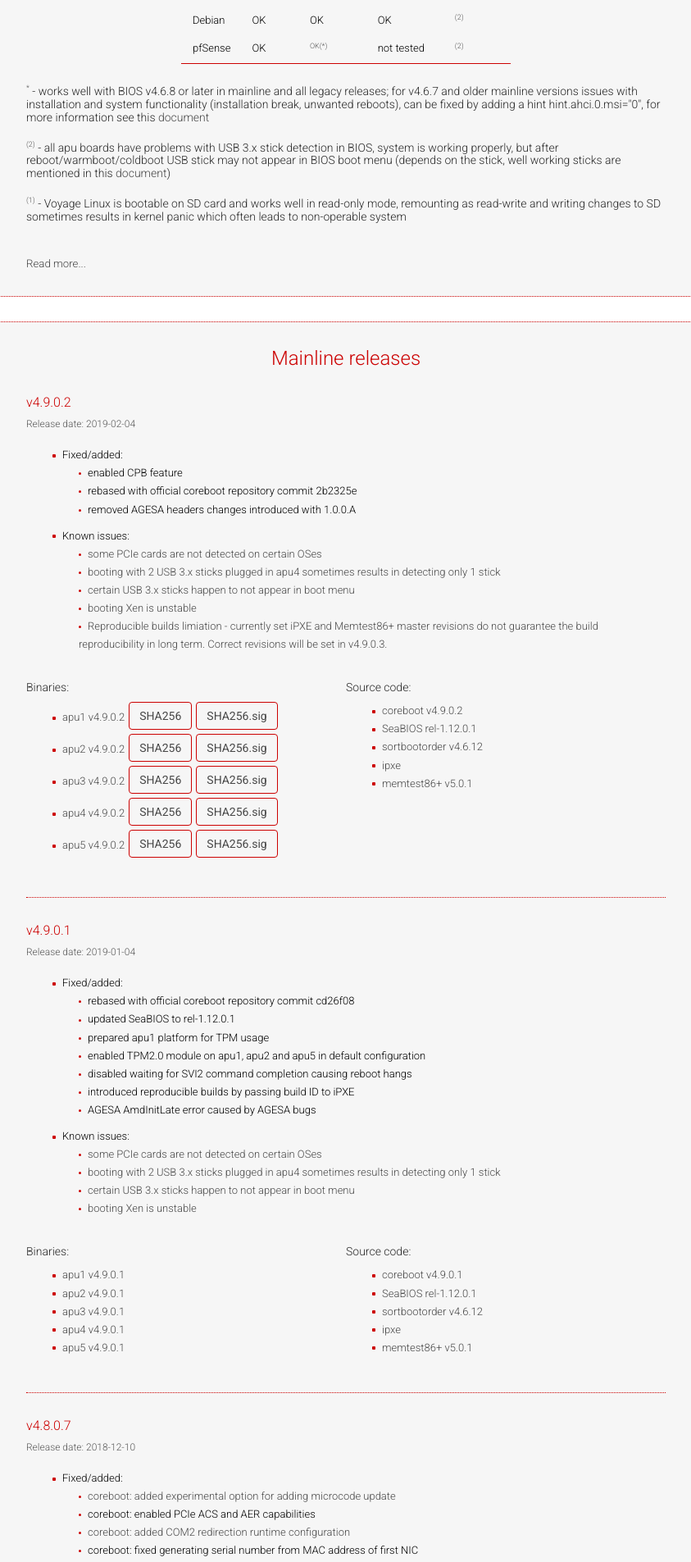
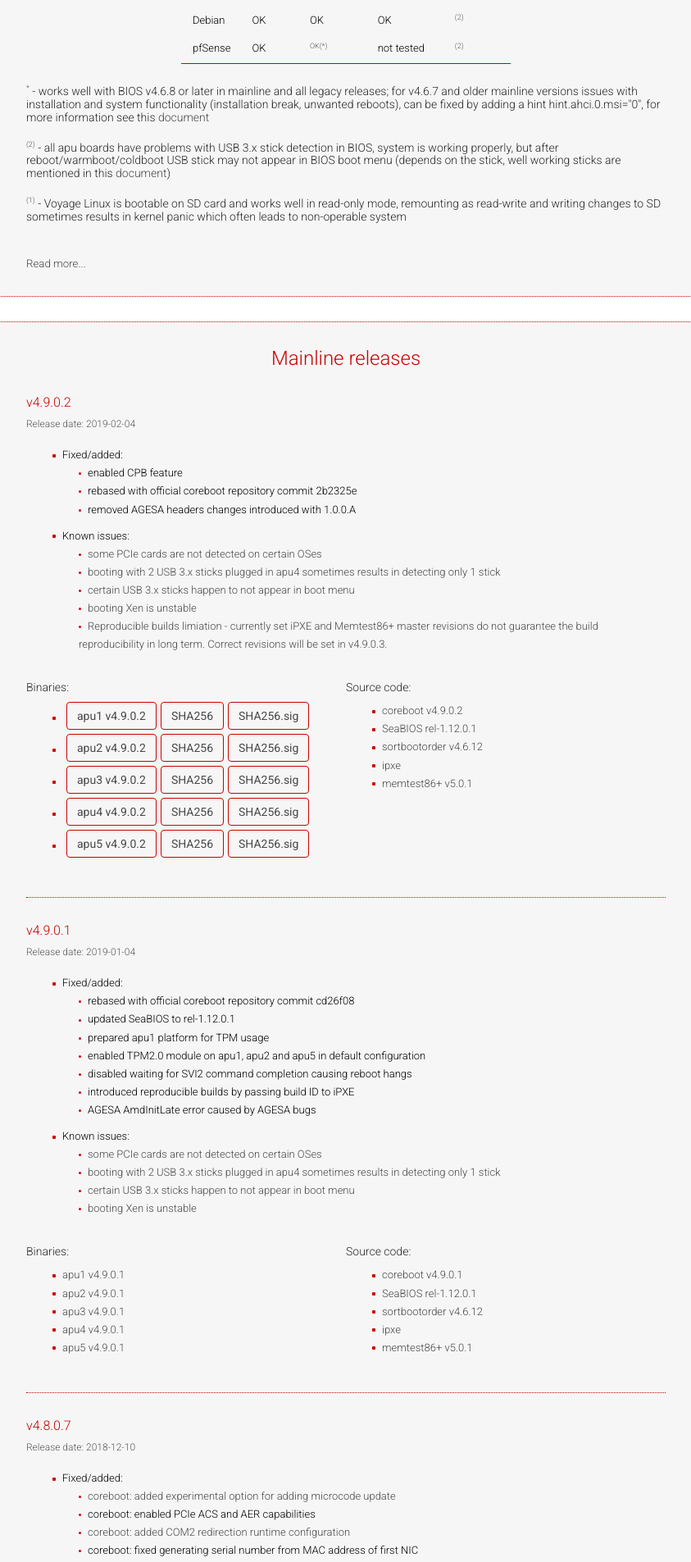
Before and after one commit to Moviss/moviss.gitgub.io, a Jekyll site: the page index.html, which Jekyll copies as it is, in a window 1280 px wide. Shown: the part 1335-3240 px from the top of the page at 82% size, without its empty margins (218-1061 px from the left). Built offline with Jekyll 4.4.1, drawn with Linux system fonts in a browser that asks for light colours; comment, search, counter and statistics services are not loaded.

Commit message:
update after fork

```diff
--- a/index.html
+++ b/index.html
@@ -271,11 +271,11 @@
                         <p>Binaries:</p>
                     </div>
                     <ul>
-                        <li><a href="https://cloud.3mdeb.com/index.php/s/4bExAC9GxNxKkEZ/download">apu1 v4.9.0.2</a><a href="https://cloud.3mdeb.com/index.php/s/gW78434jwxZZqGe/download" class="sha-button">SHA256</a><a href="https://cloud.3mdeb.com/index.php/s/fX8FCzAbMEyy6cr/download" class="sha-button">SHA256.sig</a></li>
-                        <li><a href="https://cloud.3mdeb.com/index.php/s/AF5XHB54gz4dpQL/download">apu2 v4.9.0.2</a><a href="https://cloud.3mdeb.com/index.php/s/6YmfLeCjtEYsgQP/download" class="sha-button">SHA256</a><a href="https://cloud.3mdeb.com/index.php/s/ZjZ96mmEg2XiHpF/download" class="sha-button">SHA256.sig</a></li>
-                        <li><a href="https://cloud.3mdeb.com/index.php/s/G4P4jeLFiwyne4p/download">apu3 v4.9.0.2</a><a href="https://cloud.3mdeb.com/index.php/s/WxDxFSGrf2fNWcg/download" class="sha-button">SHA256</a><a href="https://cloud.3mdeb.com/index.php/s/ccq3ejZBYCF8kGj/download" class="sha-button">SHA256.sig</a></li>
-                        <li><a href="https://cloud.3mdeb.com/index.php/s/DKo4ZkxjxiTttEb/download">apu4 v4.9.0.2</a><a href="https://cloud.3mdeb.com/index.php/s/9PLqiW2okoLRz2p/download" class="sha-button">SHA256</a><a href="https://cloud.3mdeb.com/index.php/s/m4W4A244y6wQcas/download" class="sha-button">SHA256.sig</a></li>
-                        <li><a href="https://cloud.3mdeb.com/index.php/s/mxMQamFwnXnwt6G/download">apu5 v4.9.0.2</a><a href="https://cloud.3mdeb.com/index.php/s/WCKyX9Zc6iPSnBn/download" class="sha-button">SHA256</a><a href="https://cloud.3mdeb.com/index.php/s/zysRfnHZnEzccYs/download" class="sha-button">SHA256.sig</a></li>
+                        <li><a class="sha-button" href="https://cloud.3mdeb.com/index.php/s/4bExAC9GxNxKkEZ/download">apu1 v4.9.0.2</a><a href="https://cloud.3mdeb.com/index.php/s/gW78434jwxZZqGe/download" class="sha-button">SHA256</a><a href="https://cloud.3mdeb.com/index.php/s/fX8FCzAbMEyy6cr/download" class="sha-button">SHA256.sig</a></li>
+                        <li><a class="sha-button" href="https://cloud.3mdeb.com/index.php/s/AF5XHB54gz4dpQL/download">apu2 v4.9.0.2</a><a href="https://cloud.3mdeb.com/index.php/s/6YmfLeCjtEYsgQP/download" class="sha-button">SHA256</a><a href="https://cloud.3mdeb.com/index.php/s/ZjZ96mmEg2XiHpF/download" class="sha-button">SHA256.sig</a></li>
+                        <li><a class="sha-button" href="https://cloud.3mdeb.com/index.php/s/G4P4jeLFiwyne4p/download">apu3 v4.9.0.2</a><a href="https://cloud.3mdeb.com/index.php/s/WxDxFSGrf2fNWcg/download" class="sha-button">SHA256</a><a href="https://cloud.3mdeb.com/index.php/s/ccq3ejZBYCF8kGj/download" class="sha-button">SHA256.sig</a></li>
+                        <li><a class="sha-button" href="https://cloud.3mdeb.com/index.php/s/DKo4ZkxjxiTttEb/download">apu4 v4.9.0.2</a><a href="https://cloud.3mdeb.com/index.php/s/9PLqiW2okoLRz2p/download" class="sha-button">SHA256</a><a href="https://cloud.3mdeb.com/index.php/s/m4W4A244y6wQcas/download" class="sha-button">SHA256.sig</a></li>
+                        <li><a class="sha-button" href="https://cloud.3mdeb.com/index.php/s/mxMQamFwnXnwt6G/download">apu5 v4.9.0.2</a><a href="https://cloud.3mdeb.com/index.php/s/WCKyX9Zc6iPSnBn/download" class="sha-button">SHA256</a><a href="https://cloud.3mdeb.com/index.php/s/zysRfnHZnEzccYs/download" class="sha-button">SHA256.sig</a></li>
                     </ul>
                 </div>
                 <div class="source-code-column">
@@ -1241,10 +1241,10 @@
                 <p>Binaries:</p>
             </div>
             <ul>
-                <li><a href="https://cloud.3mdeb.com/index.php/s/F2mk9GQMYWGrd9p/download">apu2 v4.0.24</a><a href="https://cloud.3mdeb.com/index.php/s/HAiidQ676JaK5GQ/download" class="sha-button">SHA256</a><a href="https://cloud.3mdeb.com/index.php/s/ERfW8HzJGdtgmTL/download" class="sha-button">SHA256.sig</a></li>
-                <li><a href="https://cloud.3mdeb.com/index.php/s/AdCzmcdRcnSzRFL/download">apu3 v4.0.24</a><a href="https://cloud.3mdeb.com/index.php/s/C3Po9LZszD43e2o/download" class="sha-button">SHA256</a><a href="https://cloud.3mdeb.com/index.php/s/GKeXGgdsfJrf4x4/download" class="sha-button">SHA256.sig</a></li>
-                <li><a href="https://cloud.3mdeb.com/index.php/s/92ScGtQL7NPjkcr/download">apu4 v4.0.24</a><a href="https://cloud.3mdeb.com/index.php/s/Q3xkBNGJFawsy6i/download" class="sha-button">SHA256</a><a href="https://cloud.3mdeb.com/index.php/s/MK4qc22FB7KLyRC/download" class="sha-button">SHA256.sig</a></li>
-                <li><a href="https://cloud.3mdeb.com/index.php/s/AJP9eSnkRBcoxtT/download">apu5 v4.0.24</a><a href="https://cloud.3mdeb.com/index.php/s/jEJqDWBpRiBJJLx/download" class="sha-button">SHA256</a><a href="https://cloud.3mdeb.com/index.php/s/SewAjA3fjkZHnrY/download" class="sha-button">SHA256.sig</a></li>
+                <li><a class="sha-button" href="https://cloud.3mdeb.com/index.php/s/F2mk9GQMYWGrd9p/download">apu2 v4.0.24</a><a href="https://cloud.3mdeb.com/index.php/s/HAiidQ676JaK5GQ/download" class="sha-button">SHA256</a><a href="https://cloud.3mdeb.com/index.php/s/ERfW8HzJGdtgmTL/download" class="sha-button">SHA256.sig</a></li>
+                <li><a class="sha-button" href="https://cloud.3mdeb.com/index.php/s/AdCzmcdRcnSzRFL/download">apu3 v4.0.24</a><a href="https://cloud.3mdeb.com/index.php/s/C3Po9LZszD43e2o/download" class="sha-button">SHA256</a><a href="https://cloud.3mdeb.com/index.php/s/GKeXGgdsfJrf4x4/download" class="sha-button">SHA256.sig</a></li>
+                <li><a class="sha-button" href="https://cloud.3mdeb.com/index.php/s/92ScGtQL7NPjkcr/download">apu4 v4.0.24</a><a href="https://cloud.3mdeb.com/index.php/s/Q3xkBNGJFawsy6i/download" class="sha-button">SHA256</a><a href="https://cloud.3mdeb.com/index.php/s/MK4qc22FB7KLyRC/download" class="sha-button">SHA256.sig</a></li>
+                <li><a class="sha-button" href="https://cloud.3mdeb.com/index.php/s/AJP9eSnkRBcoxtT/download">apu5 v4.0.24</a><a href="https://cloud.3mdeb.com/index.php/s/jEJqDWBpRiBJJLx/download" class="sha-button">SHA256</a><a href="https://cloud.3mdeb.com/index.php/s/SewAjA3fjkZHnrY/download" class="sha-button">SHA256.sig</a></li>
             </ul>
         </div>
         <div class="source-code-column">
```
